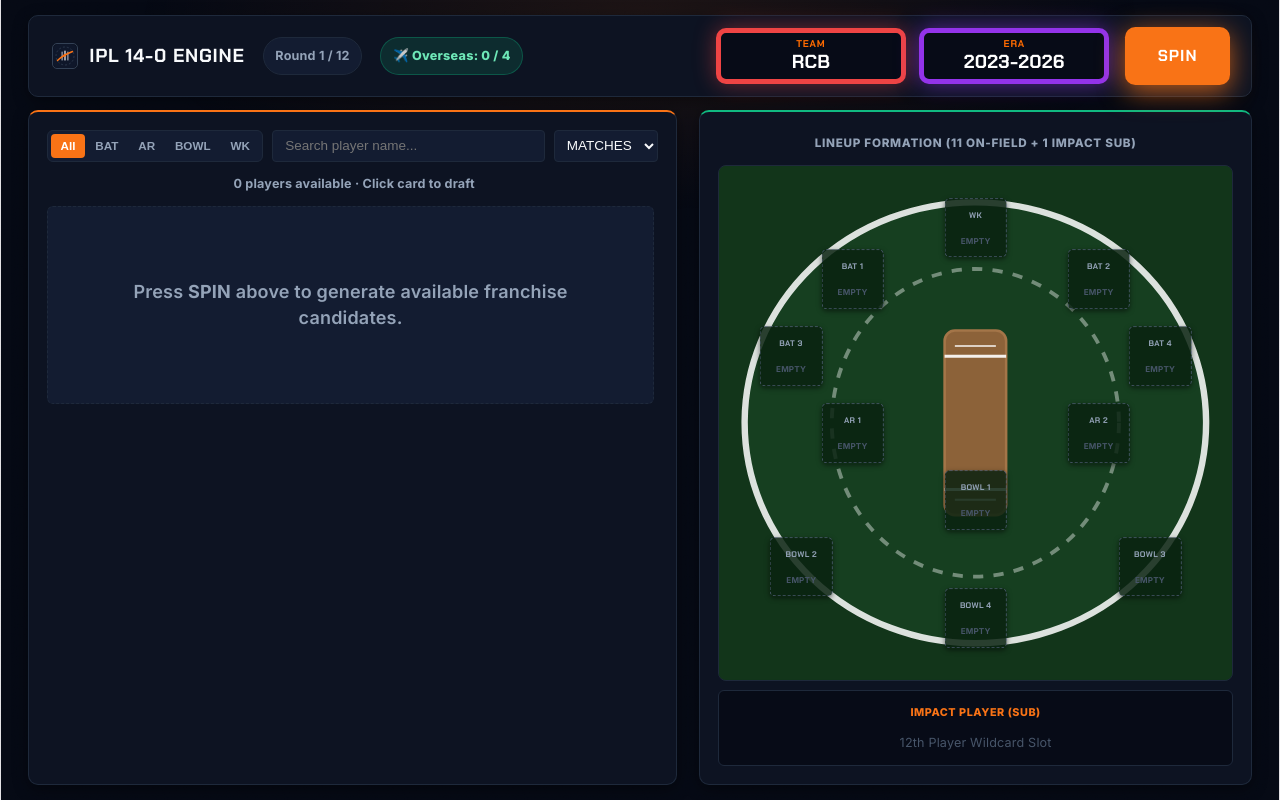
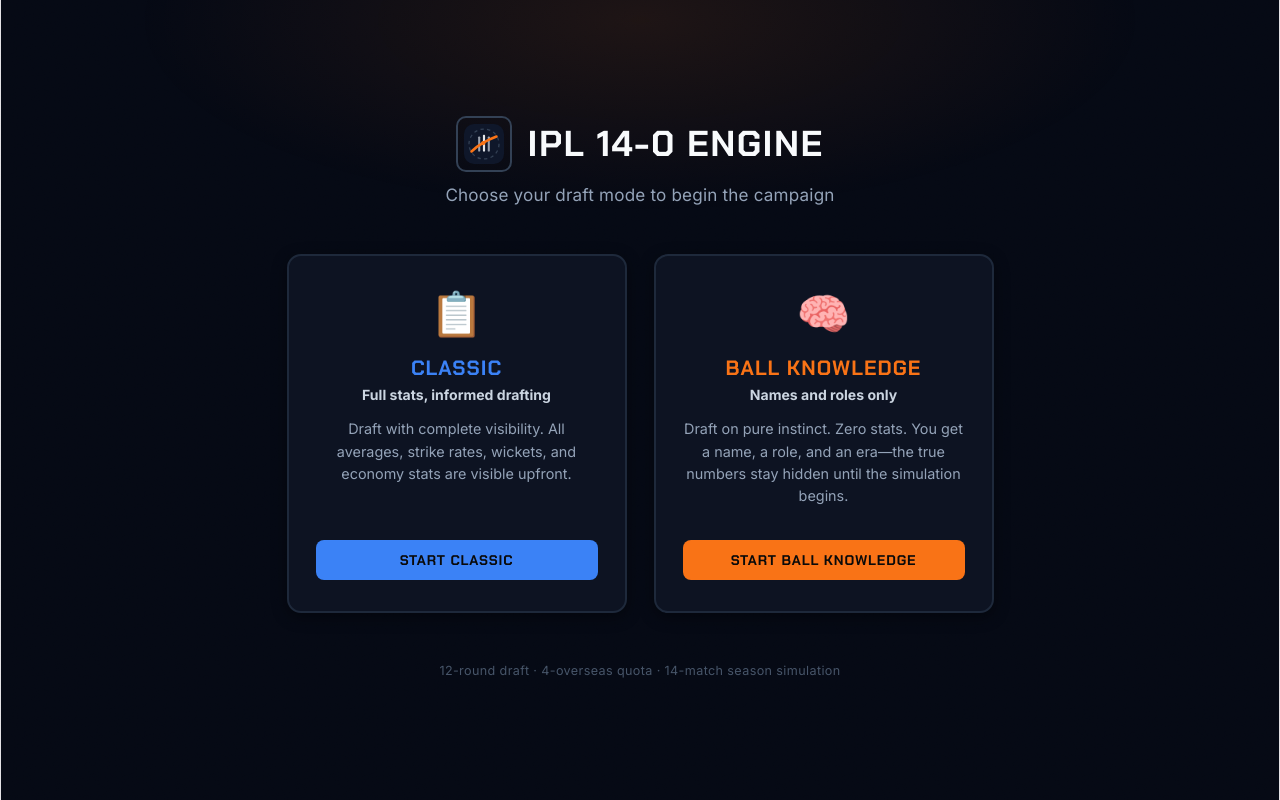
Before and after one commit to SSabariGirish/14-0, a React (Vite) app: page / in a window 1280 px wide. Built offline with nearby package versions, Linux system fonts and the light colour scheme.

Commit message:
Add Ball Knowledge game mode

```diff
--- a/src/App.jsx
+++ b/src/App.jsx
@@ -44,6 +44,74 @@
 const FONT_DISPLAY = "'Chakra Petch', 'Segoe UI', sans-serif";
 const FONT_BODY = "'Inter', -apple-system, BlinkMacSystemFont, 'Segoe UI', sans-serif";
 
+// ==============================================================================
+// 2B. START SCREEN — GAME MODE SELECT
+// ==============================================================================
+const GAME_MODES = [
+  {
+    id: 'classic',
+    title: 'CLASSIC',
+    icon: '📋',
+    tagline: 'Full stats, informed drafting',
+    description: "Draft with complete visibility. All averages, strike rates, wickets, and economy stats are visible upfront.",
+    accent: '#3B82F6'
+  },
+  {
+    id: 'blind',
+    title: 'BALL KNOWLEDGE',
+    icon: '🧠',
+    tagline: 'Names and roles only',
+    description: "Draft on pure instinct. Zero stats. You get a name, a role, and an era—the true numbers stay hidden until the simulation begins.",
+    accent: '#F97316'
+  }
+];
+
+function StartScreen({ onSelect }) {
+  const [hovered, setHovered] = useState(null);
+
+  return (
+    <div style={startScreenStyles.wrap}>
+      <div style={startScreenStyles.brand}>
+        <GameIcon size={40} style={{ border: '2px solid #334155', borderRadius: '10px', padding: '6px' }} />
+        <h1 style={startScreenStyles.title}>IPL 14-0 ENGINE</h1>
+      </div>
+      <p style={startScreenStyles.subtitle}>Choose your draft mode to begin the campaign</p>
+
+      <div style={startScreenStyles.modeGrid}>
+        {GAME_MODES.map((mode) => {
+          const isHovered = hovered === mode.id;
+          return (
+            <button
+              key={mode.id}
+              onClick={() => onSelect(mode.id)}
+              onMouseEnter={() => setHovered(mode.id)}
+              onMouseLeave={() => setHovered(null)}
+              style={{
+                ...startScreenStyles.modeCard,
+                borderColor: isHovered ? mode.accent : '#1E293B',
+                boxShadow: isHovered ? `0 0 30px ${mode.accent}4D` : '0 4px 15px rgba(0,0,0,0.4)',
+                transform: isHovered ? 'translateY(-4px)' : 'translateY(0)'
+              }}
+            >
+              <div style={startScreenStyles.modeIcon}>{mode.icon}</div>
+              <div style={{ ...startScreenStyles.modeTitle, color: mode.accent }}>{mode.title}</div>
+              <div style={startScreenStyles.modeTagline}>{mode.tagline}</div>
+              <div style={startScreenStyles.modeDesc}>{mode.description}</div>
+              <div style={{ ...startScreenStyles.modeCta, backgroundColor: mode.accent }}>
+                START {mode.title}
+              </div>
+            </button>
+          );
+        })}
+      </div>
+
+      <div style={startScreenStyles.footNote}>
+        12-round draft · 4-overseas quota · 14-match season simulation
+      </div>
+    </div>
+  );
+}
+
 const TEAM_COLORS = {
   CSK:  { bg: '#1E293B', border: '#EAB308', text: '#FACC15', glow: 'rgba(234, 179, 8, 0.45)', tag: 'CSK' },
   MI:   { bg: '#1E293B', border: '#3B82F6', text: '#60A5FA', glow: 'rgba(59, 130, 246, 0.45)', tag: 'MI' },
@@ -126,6 +194,7 @@
     !!(initialSave && (initialSave.roster?.length > 0 || initialSave.seasonResult))
   );
 
+  const [gameMode, setGameMode] = useState(initialSave?.gameMode || null); // null | 'classic' | 'blind'
   const [roster, setRoster] = useState(initialSave?.roster || []);
   const [currentOptions, setCurrentOptions] = useState(initialSave?.currentOptions || []);
   const [spinResult, setSpinResult] = useState(initialSave?.spinResult || null);
@@ -165,6 +234,7 @@
   useEffect(() => {
     try {
       window.localStorage.setItem(STORAGE_KEY, JSON.stringify({
+        gameMode,
         roster,
         currentOptions,
         spinResult,
@@ -178,7 +248,7 @@
     } catch {
       // ignore — persistence is a nice-to-have, not a hard requirement
     }
-  }, [roster, currentOptions, spinResult, seasonResult, hasSpun,
+  }, [gameMode, roster, currentOptions, spinResult, seasonResult, hasSpun,
       displayTeam, displayEra, teamRerollAvailable, eraRerollAvailable]);
 
   const currentCounts = useMemo(() => {
@@ -192,6 +262,8 @@
   const overseasCount = useMemo(() => {
     return roster.filter(p => p.is_overseas).length;
   }, [roster]);
+
+  const isBlind = gameMode === 'blind';
 
   const isRoleAllowed = (role, counts, rosterLength) => {
     const baseSlotsFull =
@@ -373,6 +445,12 @@
       list = list.filter(p => p.role === queryRole);
     }
 
+    if (isBlind) {
+      // Never sort by an underlying stat in blind mode — even with the
+      // dropdown hidden, sorting by matches/avg/etc. would leak information
+      // through card *order* alone. Alphabetical keeps it truly blind.
+      list.sort((a, b) => a.name.localeCompare(b.name));
+    } else {
       list.sort((a, b) => {
         if (sortBy === 'matches') return (b.matches || 1) - (a.matches || 1);
         if (sortBy === 'batting_avg') return (b.batting_avg || 0) - (a.batting_avg || 0);
@@ -385,8 +463,9 @@
         }
         return 0;
       });
+    }
     return list;
-  }, [currentOptions, searchQuery, roleFilter, sortBy]);
+  }, [currentOptions, searchQuery, roleFilter, sortBy, isBlind]);
 
   const runTournamentSimulation = (squad) => {
     let topBatters = squad
@@ -518,6 +597,26 @@
     setShareStatus('idle');
     setFallbackNotice(false);
     setStatusMessage(null);
+    setGameMode(null);
+    setRoster([]);
+    setCurrentOptions([]);
+    setSpinResult(null);
+    setSeasonResult(null);
+    setHasSpun(false);
+    setIsSpinning(false);
+    setDisplayTeam('RCB');
+    setDisplayEra('2023-2026');
+    setTeamRerollAvailable(true);
+    setEraRerollAvailable(true);
+  };
+
+  const startCampaign = (mode) => {
+    if (tickerRef.current) clearTimeout(tickerRef.current);
+    setResumedBanner(false);
+    setShareStatus('idle');
+    setFallbackNotice(false);
+    setStatusMessage(null);
+    setGameMode(mode);
     setRoster([]);
     setCurrentOptions([]);
     setSpinResult(null);
@@ -800,6 +899,8 @@
       <div className="stadium-floodlight" />
       <div className="stadium-grain" />
 
+      {gameMode ? (
+      <>
       {/* HEADER BAR */}
       <header style={styles.headerBar}>
         <div style={styles.brandTitleGroup}>
@@ -810,6 +911,15 @@
 
           <span style={styles.roundTrackerPill}>
             {seasonResult ? 'CAMPAIGN CONCLUDED' : `Round ${Math.min(12, roster.length + 1)} / 12`}
+          </span>
+
+          <span style={{
+            ...styles.modeTrackerPill,
+            color: isBlind ? '#FDBA74' : '#93C5FD',
+            backgroundColor: isBlind ? 'rgba(249, 115, 22, 0.12)' : 'rgba(59, 130, 246, 0.12)',
+            borderColor: isBlind ? 'rgba(249, 115, 22, 0.35)' : 'rgba(59, 130, 246, 0.35)'
+          }}>
+            {isBlind ? '🧠 BALL KNOWLEDGE' : '📊 CLASSIC'}
           </span>
 
           {/* DYNAMIC OVERSEAS TRACKER PILL (SHADED GREEN -> RED WARNING) */}
@@ -974,7 +1084,7 @@
                 value={sortBy}
                 disabled={isSpinning}
                 onChange={(e) => setSortBy(e.target.value)}
-                style={styles.sortDropdownControl}
+                style={{ ...styles.sortDropdownControl, visibility: isBlind ? 'hidden' : 'visible' }}
               >
                 <option value="matches">MATCHES</option>
                 <option value="batting_avg">AVG</option>
@@ -1055,10 +1165,17 @@
                           {player.name} {player.is_overseas && "✈️"}
                         </div>
                         <div style={styles.playerRoleSubTag}>
-                          {player.role.toUpperCase()} · <span style={{ color: '#F8FAFC', fontWeight: '800' }}>{player.matches || 1}M</span>
-                        </div>
-                      </div>
-
+                          {player.role.toUpperCase()}
+                          {!isBlind && <>{' · '}<span style={{ color: '#F8FAFC', fontWeight: '800' }}>{player.matches || 1}M</span></>}
+                        </div>
+                      </div>
+
+                      {isBlind ? (
+                        <div style={styles.blindPickTag}>
+                          <span style={{ fontSize: '1rem' }}>🧠</span>
+                          <span>KNOWLEDGE&nbsp;CHECK</span>
+                        </div>
+                      ) : (
                         <div style={styles.metricsClusterRight}>
                           <div style={styles.statColumnCell}>
                             <span style={styles.statNumberPrimary}>{avgDisplay}</span>
@@ -1080,6 +1197,7 @@
                             <span style={styles.statLabelMuted}>ECN</span>
                           </div>
                         </div>
+                      )}
                     </div>
                   );
                 })
@@ -1241,6 +1359,10 @@
         </div>
 
       </div>
+      </>
+      ) : (
+        <StartScreen onSelect={startCampaign} />
+      )}
     </div>
   );
 }
@@ -1248,6 +1370,102 @@
 // ==============================================================================
 // 4. STYLES
 // ==============================================================================
+const startScreenStyles = {
+  wrap: {
+    flex: 1,
+    display: 'flex',
+    flexDirection: 'column',
+    alignItems: 'center',
+    justifyContent: 'center',
+    padding: '2rem',
+    position: 'relative',
+    zIndex: 1,
+    textAlign: 'center'
+  },
+  brand: {
+    display: 'flex',
+    alignItems: 'center',
+    gap: '0.85rem',
+    marginBottom: '0.6rem'
+  },
+  title: {
+    fontFamily: FONT_DISPLAY,
+    fontSize: '2rem',
+    fontWeight: '700',
+    letterSpacing: '0.04em',
+    color: '#F8FAFC',
+    margin: 0
+  },
+  subtitle: {
+    fontFamily: FONT_BODY,
+    fontSize: '0.95rem',
+    color: '#94A3B8',
+    marginBottom: '2.5rem'
+  },
+  modeGrid: {
+    display: 'flex',
+    gap: '1.5rem',
+    flexWrap: 'wrap',
+    justifyContent: 'center',
+    maxWidth: '860px'
+  },
+  modeCard: {
+    width: '340px',
+    backgroundColor: '#0D1322',
+    border: '2px solid #1E293B',
+    borderRadius: '14px',
+    padding: '1.75rem 1.5rem',
+    display: 'flex',
+    flexDirection: 'column',
+    alignItems: 'center',
+    cursor: 'pointer',
+    transition: 'all 0.2s cubic-bezier(0.16, 1, 0.3, 1)',
+    fontFamily: FONT_BODY
+  },
+  modeIcon: {
+    fontSize: '2.4rem',
+    marginBottom: '0.75rem'
+  },
+  modeTitle: {
+    fontFamily: FONT_DISPLAY,
+    fontSize: '1.15rem',
+    fontWeight: '700',
+    letterSpacing: '0.05em',
+    marginBottom: '0.3rem'
+  },
+  modeTagline: {
+    fontSize: '0.78rem',
+    fontWeight: '700',
+    color: '#CBD5E1',
+    marginBottom: '0.85rem'
+  },
+  modeDesc: {
+    fontSize: '0.8rem',
+    color: '#94A3B8',
+    lineHeight: 1.55,
+    marginBottom: '1.5rem',
+    minHeight: '95px'
+  },
+  modeCta: {
+    fontFamily: FONT_DISPLAY,
+    fontSize: '0.78rem',
+    fontWeight: '700',
+    letterSpacing: '0.06em',
+    color: '#0A0A0A',
+    padding: '0.6rem 1.25rem',
+    borderRadius: '8px',
+    width: '100%',
+    boxSizing: 'border-box'
+  },
+  footNote: {
+    marginTop: '2.5rem',
+    fontSize: '0.7rem',
+    color: '#475569',
+    fontFamily: FONT_BODY,
+    letterSpacing: '0.03em'
+  }
+};
+
 const styles = {
   appCanvas: {
     backgroundColor: '#050914',
@@ -1299,6 +1517,16 @@
     padding: '0.25rem 0.65rem',
     borderRadius: '20px',
     border: '1px solid #1E293B'
+  },
+  modeTrackerPill: {
+    fontSize: '0.65rem',
+    fontWeight: '700',
+    letterSpacing: '0.04em',
+    padding: '0.25rem 0.65rem',
+    borderRadius: '20px',
+    border: '1px solid',
+    fontFamily: FONT_DISPLAY,
+    whiteSpace: 'nowrap'
   },
   overseasTrackerPill: {
     fontSize: '0.7rem',
@@ -1558,6 +1786,21 @@
     justifyContent: 'end',
     flexShrink: 0
   },
+  blindPickTag: {
+    display: 'flex',
+    alignItems: 'center',
+    gap: '0.4rem',
+    flexShrink: 0,
+    fontSize: '0.6rem',
+    fontWeight: '700',
+    letterSpacing: '0.06em',
+    color: '#FDBA74',
+    backgroundColor: 'rgba(249, 115, 22, 0.10)',
+    border: '1px solid rgba(249, 115, 22, 0.3)',
+    borderRadius: '6px',
+    padding: '0.35rem 0.6rem',
+    fontFamily: FONT_DISPLAY
+  },
   statColumnCell: {
     display: 'flex',
     flexDirection: 'column',
```
Lines whose indentation alone changed are shown as unchanged.
